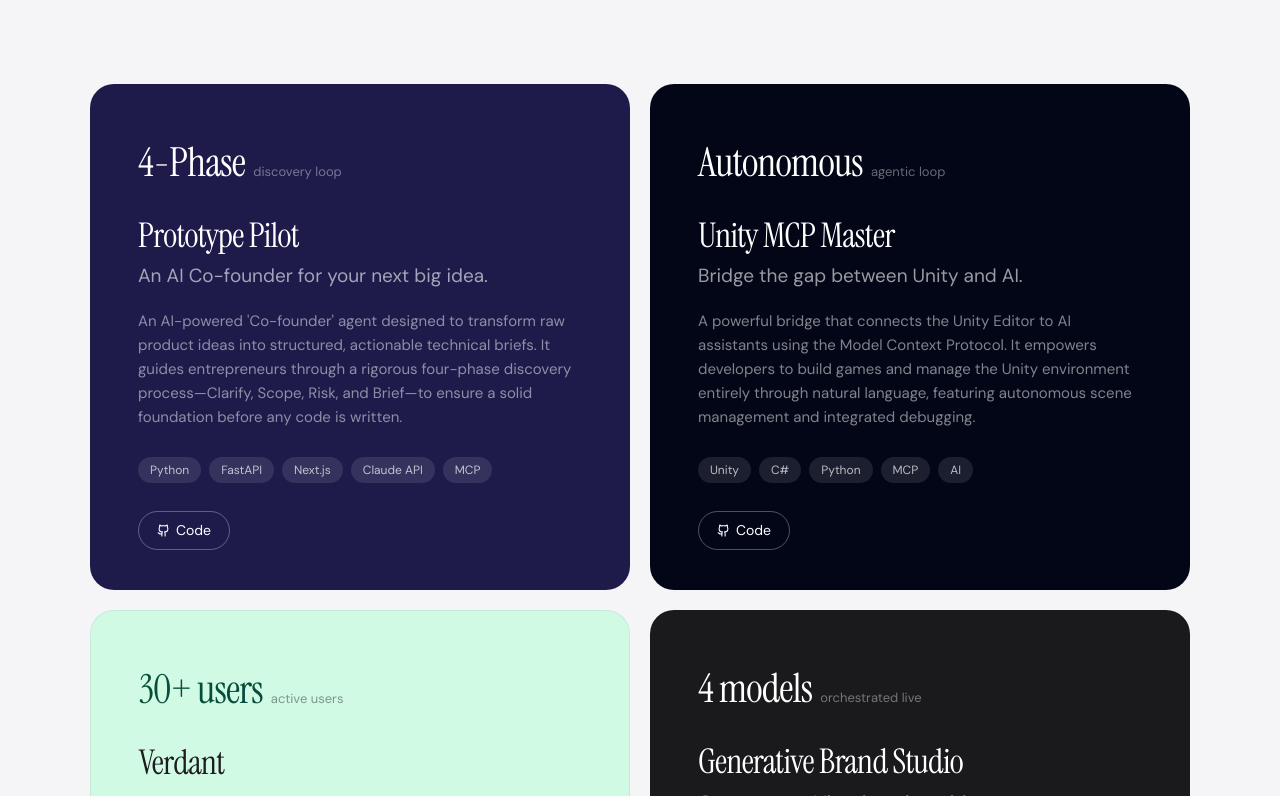
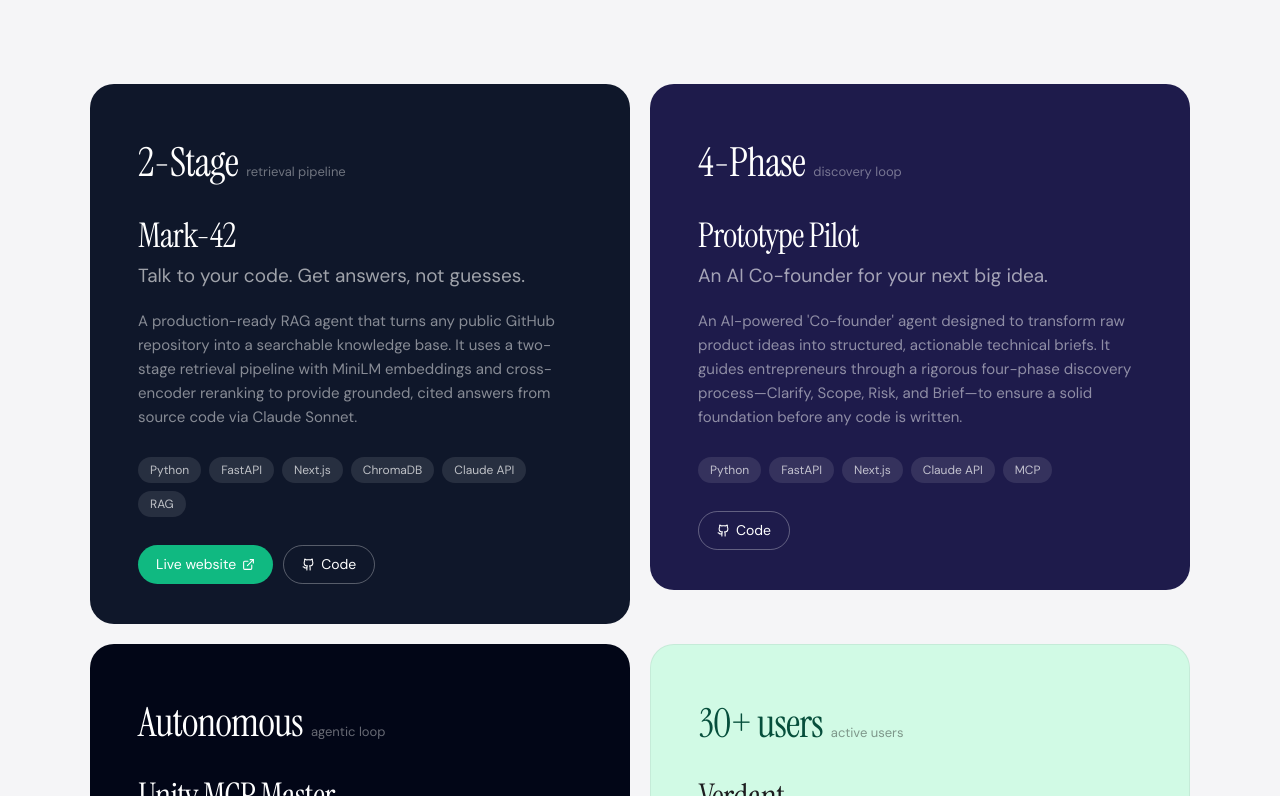
Before and after one commit to ShivaShanmukh/portfolio, a React (Vite) app: page / in a window 1280 px wide. Shown: the part 1064-1860 px from the top of the page. Built offline with nearby package versions, Linux system fonts and the light colour scheme.

Commit message:
Update Big Breathing Adventure link and UI label

```diff
--- a/src/App.jsx
+++ b/src/App.jsx
@@ -6,6 +6,20 @@
 // ─── DATA ─────────────────────────────────────────────────────────────────────
 
 const PROJECTS = [
+  {
+    id: "mark-42",
+    name: "Mark-42",
+    tagline: "Talk to your code. Get answers, not guesses.",
+    description: "A production-ready RAG agent that turns any public GitHub repository into a searchable knowledge base. It uses a two-stage retrieval pipeline with MiniLM embeddings and cross-encoder reranking to provide grounded, cited answers from source code via Claude Sonnet.",
+    tags: ["Python", "FastAPI", "Next.js", "ChromaDB", "Claude API", "RAG"],
+    live: "https://mark-42-frontend-production.up.railway.app",
+    github: "https://github.com/ShivaShanmukh/Mark-42-",
+    color: "#ffffff",
+    bg: "#0f172a",
+    metric: "2-Stage",
+    metricLabel: "retrieval pipeline",
+    dark: true,
+  },
   {
     id: "prototype-pilot",
     name: "Prototype Pilot",
@@ -68,7 +82,7 @@
     tagline: "Built for the NHS. Used by children every day.",
     description: "A motion-rich, accessible wellbeing platform for Cambridge University Hospitals. As the sole developer, I handled the full component architecture, WCAG compliance, and interaction design, deploying the project in 6 weeks.",
     tags: ["Next.js", "React", "NHS", "WCAG"],
-    live: null,
+    live: "https://www.voh.org.uk/BBA/",
     github: null,
     figma: "https://www.figma.com/design/4UDpW7QS4HpAvBqSoD4F4S/VOH---website?node-id=0-1&m=dev",
     color: "#1D4ED8",
@@ -273,7 +287,7 @@
           <div style={{ display: "flex", gap: 10, flexWrap: "wrap" }}>
             {project.live && (
               <a href={project.live} target="_blank" rel="noreferrer" className="btn-primary" style={{ fontSize: 14, padding: "8px 18px" }}>
-                Live site <ExternalLink size={13} />
+                Live website <ExternalLink size={13} />
               </a>
             )}
             {project.github && (
```
